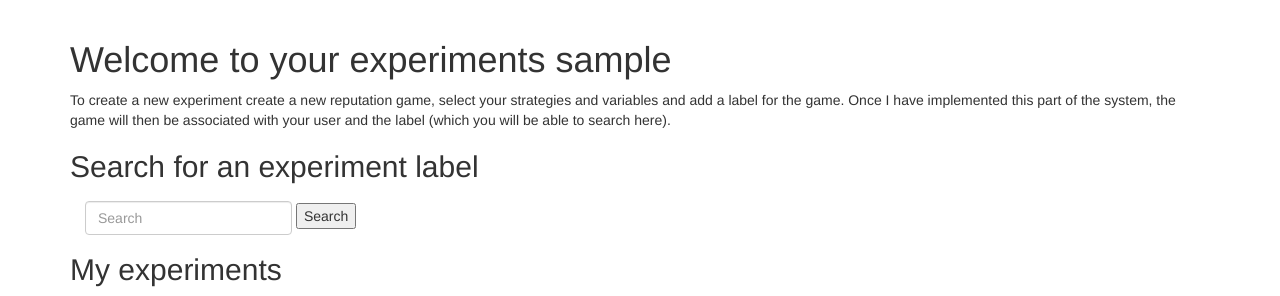
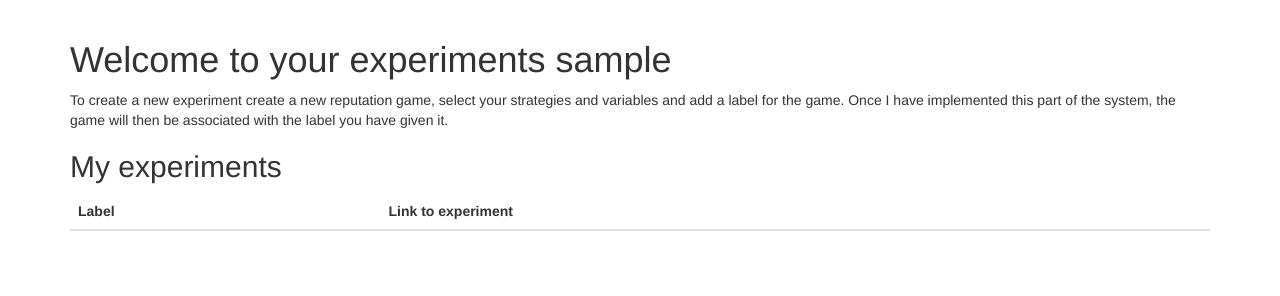
Before and after one commit to JCKing97/FullUnit_1819_JamesKing, a Flask app: page /my_experiments in a window 1280 px wide. Shown: the part 52-348 px from the top of the page. Run offline with Flask 2, Linux system fonts and the light colour scheme; the visitor is signed in with stand-in values (Sample User, id 1); data comes from the database, SQL or seed files in the repository; data that the repository does not hold is empty; some libraries are stand-ins or nearby versions.

Commit message:
removed search functionality

```diff
--- a/NatureEngineWebApp/app/__init__.py
+++ b/NatureEngineWebApp/app/__init__.py
@@ -9,7 +9,6 @@ from flask_bootstrap import Bootstrap
 from flask_sqlalchemy import SQLAlchemy
 from flask_migrate import Migrate
 from flask_login import LoginManager
-from elasticsearch import Elasticsearch
 from redis import Redis
 import rq
 from config import Config
@@ -40,7 +39,6 @@ def create_app(config_class=Config):
     migrate.init_app(app, db)
     bootstrap.init_app(app)
     login.init_app(app)
-    app.elasticsearch = Elasticsearch([app.config['ELASTICSEARCH_URL']]) if app.config['ELASTICSEARCH_URL'] else None
 
     from app.errors import bp as errors_bp
     app.register_blueprint(errors_bp)
--- a/NatureEngineWebApp/app/forms.py
+++ b/NatureEngineWebApp/app/forms.py
@@ -34,15 +34,3 @@ class RegistrationForm(FlaskForm):
         user = User.query.filter_by(email=email.data).first()
         if user is not None:
             raise ValidationError('Please use a different email address.')
-
-
-class SearchForm(FlaskForm):
-    q = StringField('Search', validators=[DataRequired()])
-    submit = SubmitField('Search')
-
-    def __init__(self, *args, **kwargs):
-        if 'formdata' not in kwargs:
-            kwargs['formdata'] = request.args
-        if 'csrf_enabled' not in kwargs:
-            kwargs['csrf_enabled'] = False
-        super(SearchForm, self).__init__(*args, **kwargs)
--- a/NatureEngineWebApp/app/main/routes.py
+++ b/NatureEngineWebApp/app/main/routes.py
@@ -16,7 +16,6 @@ from flask_login import current_user, login_user, logout_user, login_required
 from sqlalchemy import desc, asc
 from app.forms import LoginForm, RegistrationForm
 from werkzeug.urls import url_parse
-from app.forms import SearchForm
 
 
 @bp.route('/')
@@ -189,27 +188,3 @@ def my_experiments():
     prev_url = url_for('main.my_experiments', page=experiments.prev_num) if experiments.has_prev else None
     return render_template('my_experiments.html', title="My Experiments", username=current_user.username,
                            experiments=experiments.items, next_url=next_url, prev_url=prev_url)
-
-
-@bp.before_app_request
-def before_request():
-    if current_user.is_authenticated:
-        db.session.commit()
-        g.search_form = SearchForm()
-
-
-@bp.route('/experiments_search')
-@login_required
-def experiments_search():
-    if not g.search_form.validate():
-        return redirect(url_for('main.my_experiments'))
-    page = request.args.get('page', 1, type=int)
-    experiments, total = Experiment.search(g.search_form.q.data, page, current_app.config['EXPERIMENTS_PER_PAGE'])
-    next_url = url_for('main.experiments_search', q=g.search_form.q.data, page=page + 1) \
-        if total > page * current_app.config['EXPERIMENTS_PER_PAGE'] else None
-    prev_url = url_for('main.experiments_search', q=g.search_form.q.data, page=page - 1) \
-        if page > 1 else None
-    experiments = experiments.filter_by(user_id=current_user.id).all()
-    print(Experiment.query.all())
-    return render_template('experiment_search.html', title='Experiments Search', experiments=experiments,
-                           next_url=next_url, prev_url=prev_url)
--- a/NatureEngineWebApp/app/models.py
+++ b/NatureEngineWebApp/app/models.py
@@ -7,7 +7,6 @@ from datetime import datetime
 from typing import List
 from werkzeug.security import generate_password_hash, check_password_hash
 from flask_login import UserMixin
-from app.search import add_to_index, remove_from_index, query_index
 
 
 class User(UserMixin, db.Model):
@@ -32,53 +31,7 @@ def load_user(id):
     return User.query.get(int(id))
 
 
-class SearchableMixin:
-
-    @classmethod
-    def search(cls, expression, page, per_page):
-        ids, total = query_index(cls.__tablename__, expression, page, per_page)
-        if total == 0:
-            return cls.query.filter_by(id=0), 0
-        when = []
-        for i in range(len(ids)):
-            when.append((ids[i], i))
-        return cls.query.filter(cls.id.in_(ids)).order_by(
-            db.case(when, value=cls.id)), total
-
-    @classmethod
-    def before_commit(cls, session):
-        session._changes = {
-            'add': list(session.new),
-            'update': list(session.dirty),
-            'delete': list(session.deleted)
-        }
-
-    @classmethod
-    def after_commit(cls, session):
-        print(session._changes['add'])
-        for obj in session._changes['add']:
-            if isinstance(obj, SearchableMixin):
-                add_to_index(obj.__tablename__, obj)
-        for obj in session._changes['update']:
-            if isinstance(obj, SearchableMixin):
-                add_to_index(obj.__tablename__, obj)
-        for obj in session._changes['delete']:
-            if isinstance(obj, SearchableMixin):
-                remove_from_index(obj.__tablename__, obj)
-        session._changes = None
-
-    @classmethod
-    def reindex(cls):
-        for obj in cls.query:
-            add_to_index(cls.__tablename__, obj)
-
-
-db.event.listen(db.session, 'before_commit', SearchableMixin.before_commit)
-db.event.listen(db.session, 'after_commit', SearchableMixin.after_commit)
-
-
-class Experiment(SearchableMixin, db.Model):
-    __searchable__ = ['label']
+class Experiment(db.Model):
     id = db.Column(db.Integer, primary_key=True, autoincrement=True)
     community_id = db.Column(db.Integer, db.ForeignKey('reputation_community.id'))
     user_id = db.Column(db.Integer, db.ForeignKey('user.id'))
--- a/NatureEngineWebApp/app/search.py
+++ /dev/null
@@ -1,37 +0,0 @@
-"""search.py: logic related to searching the database using elasticsearch"""
-
-__author__ = "Miguel Grinberg"
-
-from flask import current_app
-
-
-def add_to_index(index, model):
-    if not current_app.elasticsearch:
-        return
-    payload = {}
-    for field in model.__searchable__:
-        payload[field] = getattr(model, field)
-    current_app.elasticsearch.index(index=index, doc_type=index, id=model.id,
-                                    body=payload)
-
-
-def remove_from_index(index, model):
-    if not current_app.elasticsearch:
-        return
-    current_app.elasticsearch.delete(index=index, doc_type=index, id=model.id)
-
-
-def query_index(index, query, page, per_page):
-    if not current_app.elasticsearch:
-        return [], 0
-    print(query)
-    print(per_page)
-    print(page)
-    print(index)
-    search = current_app.elasticsearch.search(
-        index=index, doc_type=index,
-        body={'query': {'multi_match': {'query': query, 'fields': ['*']}},
-              'from': (page - 1) * per_page, 'size': per_page})
-    ids = [int(hit['_id']) for hit in search['hits']['hits']]
-    print(ids)
-    return ids, search['hits']['total']
--- a/NatureEngineWebApp/app/templates/my_experiments.html
+++ b/NatureEngineWebApp/app/templates/my_experiments.html
@@ -6,20 +6,8 @@
         <p>
             To create a new experiment create a new reputation game, select your strategies and variables and
             add a label for the game. Once I have implemented this part of the system, the game will then be associated
-            with your user and the label (which you will be able to search here).
+            with the label you have given it.
         </p>
-        {% if g.search_form %}
-            <h2>Search for an experiment label</h2>
-            <form class="navbar-form navbar-left" method="get"
-                    action="{{ url_for('main.experiments_search') }}">
-                <div class="form-group">
-                    {{ g.search_form.q(size=20, class='form-control',
-                        placeholder=g.search_form.q.label.text) }}
-                    {{ g.search_form.submit() }}
-                </div>
-            </form>
-            <br/><br/>
-        {% endif %}
         <h2>My experiments</h2>
         <table class="table table-hover">
             <thead>
--- a/NatureEngineWebApp/config.py
+++ b/NatureEngineWebApp/config.py
@@ -19,4 +19,3 @@ class Config(object):
     REDIS_URL = os.environ.get('REDIS_URL') or 'redis://'
     AGENTS_URL = os.environ.get('AGENTS_URL') or 'http://127.0.0.1:8080/'
     EXPERIMENTS_PER_PAGE = 50
-    ELASTICSEARCH_URL = os.environ.get('ELASTIC_SEARCH_URL') or 'http://127.0.0.1:9200/'
--- a/NatureEngineWebApp/requirements.txt
+++ b/NatureEngineWebApp/requirements.txt
@@ -13,7 +13,6 @@ cycler==0.10.0
 dask==0.19.3
 docutils==0.14
 dominate==2.3.1
-elasticsearch==6.3.1
 Flask==1.0.2
 Flask-Bootstrap==3.3.7.1
 Flask-Login==0.4.1
```
Also changed, not shown: NatureEngineWebApp/app/templates/experiment_search.html (deleted, +0 -42 lines).
